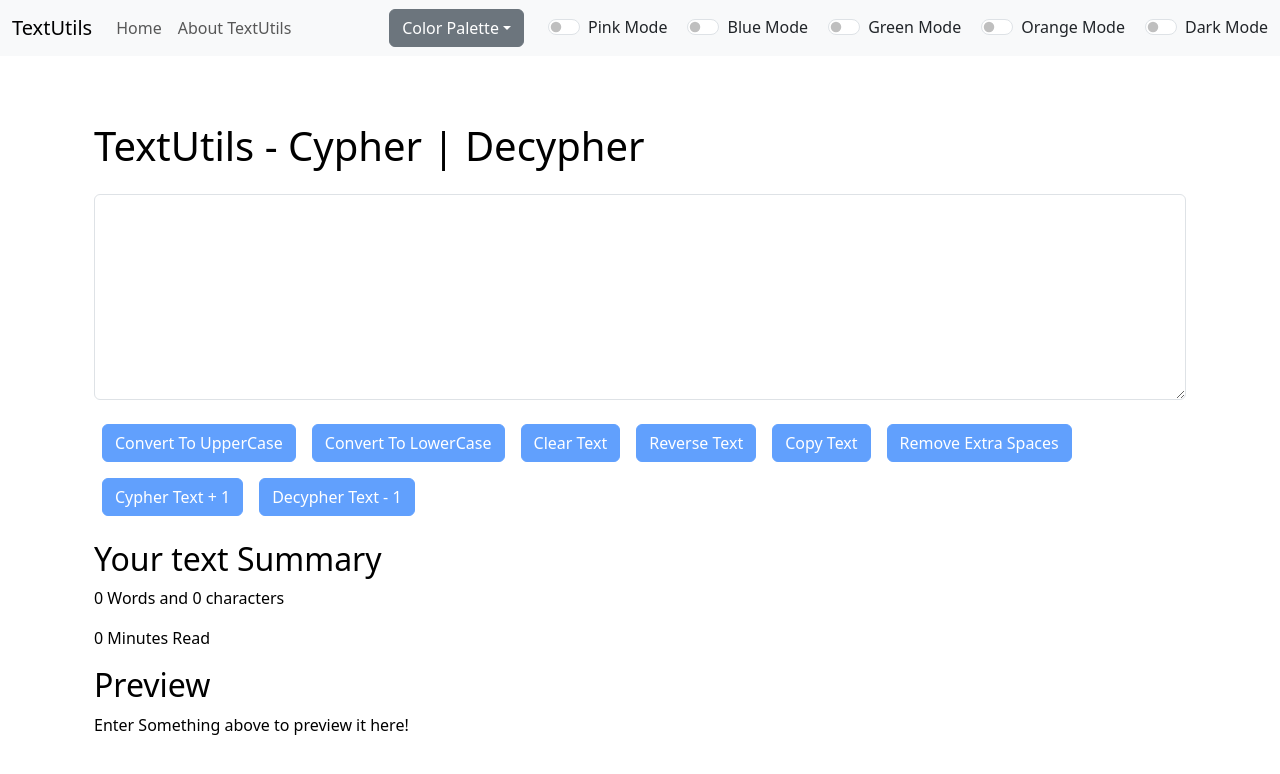
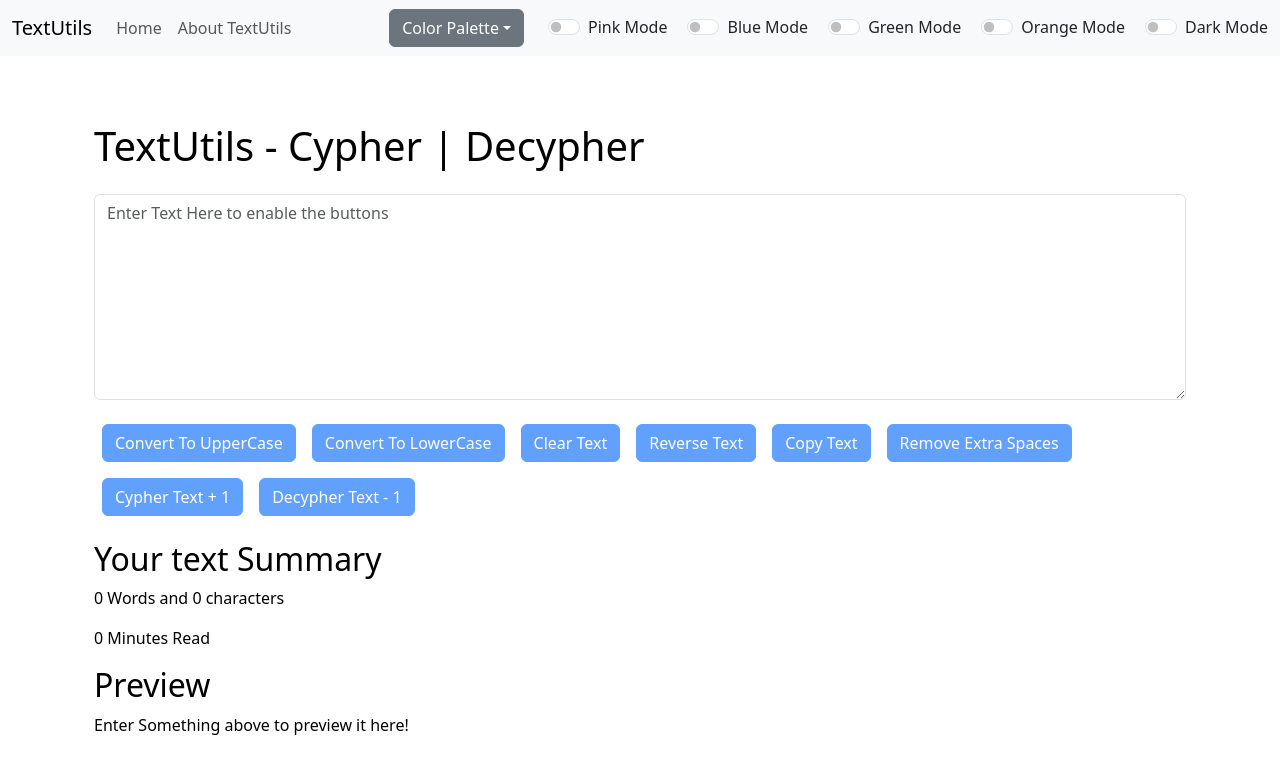
Before and after one commit to RudreshRaj001/my-app, a React (Create React App) app: page / in a window 1280 px wide. Shown: the top 774 px of the page. Built offline with nearby package versions, Linux system fonts and the light colour scheme.

Commit message:
Added Placeholder

```diff
--- a/src/components/Textform.js
+++ b/src/components/Textform.js
@@ -93,6 +93,7 @@ export default function Textform(props) {
           }}
           id="myBox"
           rows="8"
+          placeholder="Enter Text Here to enable the buttons"
           ></textarea>
         {/* We used a Hook State variable "text" in the value and we
         need a onChange event to make the changes in the states
```
